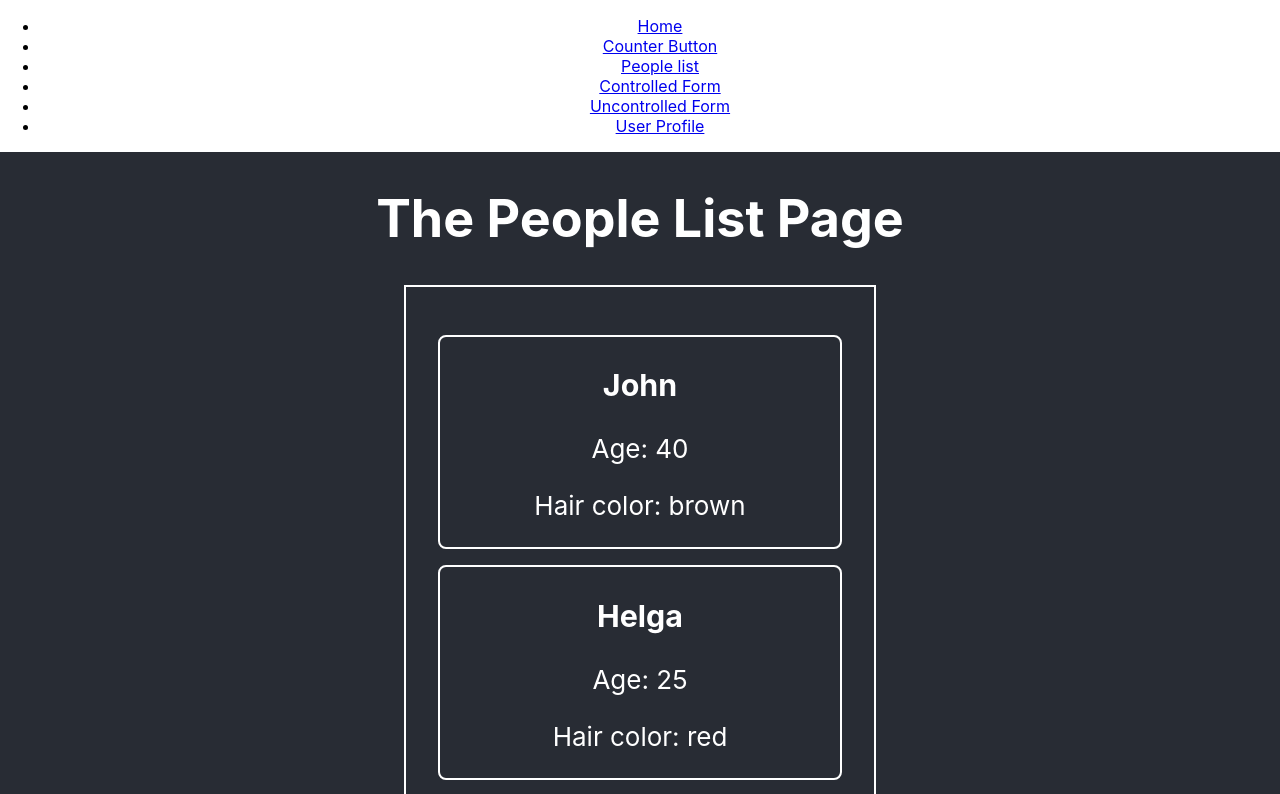
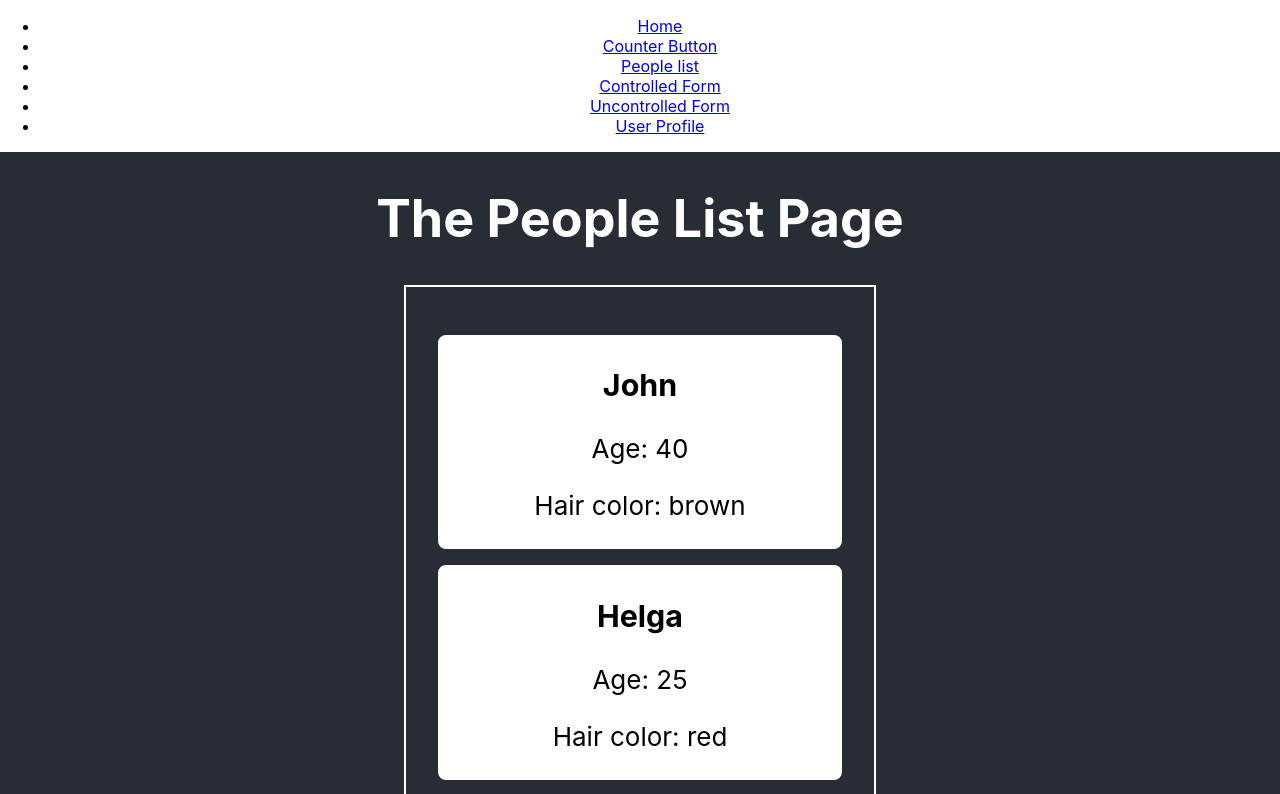
Before and after one commit to elecinas/oreilly-react-01, a React (Create React App) app: page /people-list in a window 1280 px wide. Shown: the top 794 px of the page. Built offline with nearby package versions, Linux system fonts and the light colour scheme.

Commit message:
Uso de contexto en React

```diff
--- a/src/App.js
+++ b/src/App.js
@@ -12,12 +12,14 @@
 } from "./pages";
 import { UserDataLoader } from "./UserDataLoader";
 import { NavBar } from "./NavBar";
+import { ThemeContext } from "./ThemeContext";
 import "./App.css";
 
 function App() {
 
   return (
-    <div className="App">
+    <ThemeContext.Provider value="light">
+      <div className="App">
       <Router>
         <NavBar />
         <div className="App-header">
@@ -39,6 +41,7 @@
         </div>
       </Router>
     </div>
+    </ThemeContext.Provider>
   );
 }
 
--- a/src/PeopleListItem.js
+++ b/src/PeopleListItem.js
@@ -1,10 +1,20 @@
-import React from "react";
+import React, { useContext } from "react";
+import { ThemeContext } from "./ThemeContext";
 import "./PeopleListItem.css";
 
-export const PeopleListItem = ({person}) => (
-    <div className="list-item-container">
-        <h3>{person.name}</h3>
-        <p>Age: {person.age}</p>
-        <p>Hair color: {person.hairColor}</p>
+export const PeopleListItem = ({ person }) => {
+  const theme = useContext(ThemeContext);
+  return (
+    <div
+      style={{
+        backgroundColor:theme === "dark" ? "black" : "white",
+        color:theme === "dark" ? "white" : "black",
+      }}
+      className="list-item-container"
+    >
+      <h3>{person.name}</h3>
+      <p>Age: {person.age}</p>
+      <p>Hair color: {person.hairColor}</p>
     </div>
-)
+  );
+};
--- /dev/null
+++ b/src/ThemeContext.js
@@ -0,0 +1,3 @@
+import React from "react";
+
+export const ThemeContext = React.createContext('dark');
```
